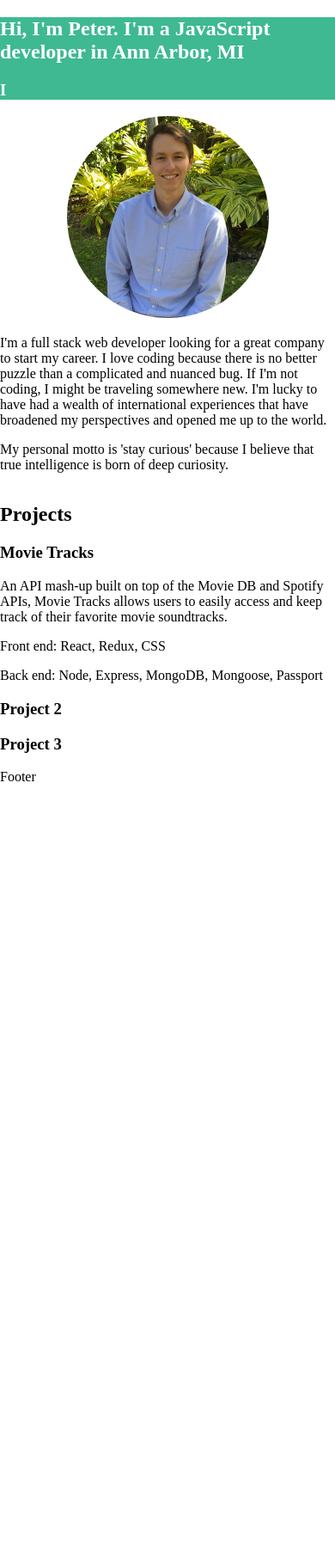
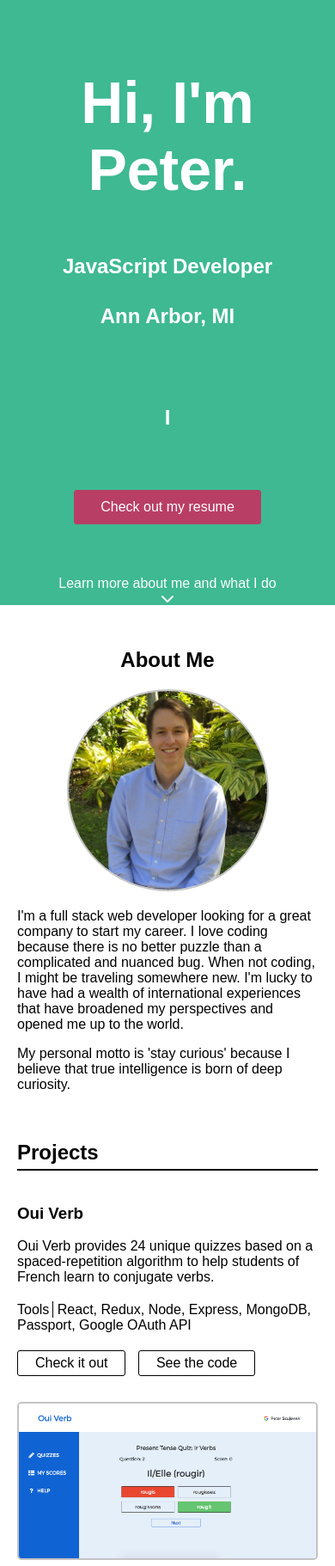
Before and after one commit to pszujewski/portfolio, a plain HTML site: page index.html in a window 390 px wide. Shown: the top 1822 px of the page at 86% size. Before the commit the page ends 913 px from the top, so only its background shows below. Drawn offline with nearby package versions, Linux system fonts and the light colour scheme; a web font is replaced by a local one.

Commit message:
Working on mobile and desktop layouts

```diff
--- /dev/null
+++ b/alt.css
@@ -0,0 +1,26 @@
+.home {
+  /*position: relative;*/
+  text-align: center;
+  /*background: url(assets/rowing.jpg) no-repeat center center;
+  -webkit-background-size: cover;
+  -moz-background-size: cover;
+  -o-background-size: cover;
+  background-size: cover;*/
+  min-height: 600px;
+  margin-bottom: 50px;
+}
+
+/*.home .cover {
+  z-index: 0;
+  top: 0;
+  left: 0;
+  position: absolute;
+  min-width: 100%;
+  height: 600px;
+  background-color: rgba(255, 255, 255, 0.5);
+}*/
+
+/*.home .content {
+  position: relative;
+  z-index: 10;
+}*/
--- a/index.html
+++ b/index.html
@@ -6,18 +6,35 @@
     <title>Portfolio</title>
     <meta name="description" content="">
     <meta name="viewport" content="width=device-width, initial-scale=1">
+    <link href="https://fonts.googleapis.com/css?family=Damion" rel="stylesheet">
     <link rel="stylesheet" href="main.css" />
   </head>
   <body>
 
+      <header class='home' role="banner">
+
+        <!--<div class='cover'></div>-->
+        <div class='content'>
+          <h1>Hi, I'm Peter.</h1>
+          <div class='title-sub'>
+            <h2>JavaScript Developer</h2>
+            <h2>Ann Arbor, MI</h2>
+          </div>
+          <h2 class='typing'>I<span class="sub-header"></span></h2>
+          <button>Check out my resume</button>
+          <a class='scroll-target' href="#">
+            <span>Learn more about me and what I do</span>
+            <i class="fa fa-chevron-down" aria-hidden="true"></i>
+          </a>
+        </div>
+
+      </header>
+
       <main role="main">
 
-        <section class='home' role="banner">
-            <h1>Hi, I'm Peter. I'm a JavaScript developer in Ann Arbor, MI</h1>
-            <h3>I<span class="what-i-do"></span></h3>
-        </section>
-
         <section class='about-me' role='about-me'>
+          <h2>About Me</h2>
+          <div class='about-me-flex'>
             <div class="item-photo-container">
               <img src='./assets/me.png' alt='me' />
             </div>
@@ -25,7 +42,7 @@
               <p>
                 I'm a full stack web developer looking for a great company to start my
                 career. I love coding because there is no better puzzle than a complicated
-              and nuanced bug. If I'm not coding, I might be traveling somewhere new. I'm
+                and nuanced bug. When not coding, I might be traveling somewhere new. I'm
                 lucky to have had a wealth of international experiences that have broadened
                 my perspectives and opened me up to the world.
               </p>
@@ -34,45 +51,86 @@
                 intelligence is born of deep curiosity.
               </p>
             </div>
+          </div>
         </section>
 
-        <section role='projects'>
+        <section class='projects-container' role='projects'>
 
           <h2>Projects</h2>
 
-          <section role='project-1'>
-              <h3>Movie Tracks</h3>
+          <section class='project oui' role='project-1'>
+              <h3>Oui Verb</h3>
+              <div class='description'>
                 <p>
-                An API mash-up built on top of the Movie DB and Spotify APIs,
-                Movie Tracks allows users to easily access and keep track of
-                their favorite movie soundtracks.
+                   Oui Verb provides 24 unique quizzes based on a spaced-repetition algorithm
+                   to help students of French learn to conjugate verbs.
                 </p>
-              <p>Front end: React, Redux, CSS</p>
-              <p>Back end: Node, Express, MongoDB, Mongoose, Passport</p>
+                <p><span class='tool-wrap'>Tools</span> React, Redux, Node, Express, MongoDB, Passport, Google OAuth API</p>
+                <button><a href='https://ouiverb.herokuapp.com/'>Check it out</a></button>
+                <button><a>See the code</a></button>
+              </div>
+              <div class='project-image-wrap'>
+                <img src="assets/oui-verb.png" alt="Oui-Verb" />
+              </div>
           </section>
 
-          <section role='project-2'>
-              <h3>Project 2</h3>
+          <section class='project d3' role='project-2'>
+              <h3>Visualizing Linguistic Diversity in the U.S.</h3>
+              <div class='description'>
+                <p>
+                   A data visualization project that brings U.S. census data to life through
+                   charts and maps
+                </p>
+                <p><span class='tool-wrap'>Tools</span> D3, SVG, jQuery, jQueryUI, ES6</p>
+                <button><a href="https://github.com/pszujewski/d3-language-diversity">Check it out</a></button>
+                <button><a href="https://pszujewski.github.io/d3-language-diversity/">See the code</a></button>
+              </div>
+              <div class='project-image-wrap'>
+                <img src="assets/d3-map.png" alt="d3-Map" />
+              </div>
           </section>
 
-          <section role='project-3'>
-              <h3>Project 3</h3>
+          <section class='project' role='project-3'>
+              <h3>Movie Tracks</h3>
+              <div class='description'>
+                <p>
+                  A web API mash-up that allows users to listen
+                  and keep track of their favorite movie soundtracks.
+                </p>
+                <p><span class='tool-wrap'>Tools</span> React, Redux, Node, Express, MongoDB, Mongoose, Passport</p>
+                <button><a>Check it out</a></button>
+                <button><a>See the code</a></button>
+              </div>
+              <div class='project-image-wrap'>
+                <img src="assets/movie-tracks.png" alt="Movie-Tracks" />
+              </div>
           </section>
 
         </section>
 
-       <footer role="contact">Footer</footer>
-
       </main>
 
+      <footer role="contact">
+        <h2>Contact</h2>
+        <h3>Are you a developer in Detroit or Ann Arbor?</h3>
+        <h3>I'd love to meet! Let's have a coffee.</h3>
+        <div class='contact-icon-bin'>
+        <i class="fa fa-envelope-o" aria-hidden="true"></i>
+        <i class="fa fa-linkedin-square" aria-hidden="true"></i>
+        <i class="fa fa-github" aria-hidden="true"></i>
+        </div>
+        <a href="#">Take me to the top</a>
+      </footer>
+
     <!-- Scripts -->
+    <script src="https://use.fontawesome.com/644aee1959.js"></script>
     <script src="https://cdnjs.cloudflare.com/ajax/libs/jquery/3.2.1/jquery.min.js"></script>
     <script src="https://cdnjs.cloudflare.com/ajax/libs/typed.js/1.1.7/typed.min.js"></script>
     <script src="script.js"></script>
     <script>
       $(function(){
-        $(".what-i-do").typed({
-            strings: [" build web apps.", " love to learn.", " like maps and data analysis.", " enjoy playing sports."],
+        $(".sub-header").typed({
+            strings: [" love all things JavaScript.", " build web apps.", " love to learn.", " collect maps!", " enjoy playing team sports."],
             typeSpeed: 100,
             loop: true
         });
--- a/main.css
+++ b/main.css
@@ -1,25 +1,123 @@
-/*
-http://jasondobrowner.com/
-http://paulhyunchong.com/
-http://www.timpaik.co/
-https://brandcolors.net/
-*/
-
 * {
   box-sizing: border-box;
+}
+
+a {
+  text-decoration: none;
+  cursor: pointer;
+  color: inherit
+}
+
+main {
+  padding: 0 20px;
 }
 
 body {
   margin: 0;
   padding: 0;
+  font-family: Arial, Helvetica, sans-serif;
 }
 
+/* Header Banner Home */
 .home {
+  text-align: center;
+  min-height: 600px;
+  margin-bottom: 50px;
   background-color: #3eb991;
   color: #fff;
 }
 
+.home .content button {
+  background: #b93e66;
+  font-size: 16px;
+  padding: 10px 30px;
+  border: 1px solid #b93e66;
+  color: #fff;
+  border-radius: 3px;
+}
+
+.home h1 {
+  font-family: 'Damion', Arial, Helvetica, sans-serif;
+  padding-top: 80px;
+  font-size: 68px;
+  margin-top: 0;
+  margin-bottom: 0;
+  padding-bottom: 40px;
+}
+
+.home .title-sub {
+  padding-bottom: 50px;
+}
+
+.home .title-sub h2:first-child {
+  margin: 0;
+  padding-top: 20px;
+}
+
+.home .title-sub h2:nth-child(2) {
+  padding-top: 30px;
+  padding-bottom: 20px;
+  margin: 0;
+}
+
+.home .typing {
+  margin: 0;
+  padding-top: 20px;
+  padding-bottom: 70px;
+}
+
+.home .scroll-target {
+  padding-top: 60px;
+  display: block;
+}
+
+.home .scroll-target i {
+  display: block;
+}
+
+@media only screen and (min-width: 640px) {
+  .home {
+    min-height: 450px;
+  }
+  .home h1 {
+    padding-bottom: 0;
+  }
+  .home .title-sub {
+    padding-bottom: 30px;
+  }
+  .home .title-sub h2:first-child {
+    padding-top: 20px;
+  }
+  .home .title-sub h2:nth-child(2) {
+    padding-top: 10px;
+  }
+  .home .scroll-target {
+    padding-top: 40px;
+    padding-bottom: 20px;
+  }
+  .home h1 {
+    padding-top: 40px;
+  }
+  .home .typing {
+    padding-top: 0;
+    padding-bottom: 40px;
+  }
+  .home .scroll-target {
+    padding-top: 40px;
+    padding-bottom: 20px;
+  }
+}
+
+/* About Me section */
 .about-me {
+  margin-bottom: 40px;
+}
+
+.about-me h2 {
+  text-align: center;
+}
+
+.about-me-flex {
   display: flex;
   flex-wrap: wrap;
 }
@@ -34,4 +132,70 @@ body {
   height: 235px;
   width: 235px;
   border-radius: 100%;
+  border: 2px solid #c4c4c4;
 }
+
+.projects-container h2 {
+  margin-bottom: 0;
+  padding-bottom: 5px;
+  border-bottom: 2px solid black;
+}
+
+.project {
+  padding-top: 20px;
+  padding-bottom: 40px;
+}
+
+.oui, .d3 {
+  border-bottom: 2px solid #c4c4c4;
+}
+
+.tool-wrap {
+  padding: 1px 4px 1px 0;
+  border-right: 1px solid black;
+}
+
+.project button {
+  border: 1px solid black;
+  background: transparent;
+  border-radius: 3px;
+  padding: 5px 20px;
+  margin-bottom: 30px;
+  margin-right: 10px;
+  font-size: 16px;
+}
+
+.project .description p {
+  margin-bottom: 20px;
+}
+
+.project-image-wrap {
+  max-width: 420px;
+  margin: 0 auto;
+}
+
+.project-image-wrap img {
+  width: 100%;
+  border-radius: 5px;
+  border: 2px solid #c4c4c4;
+}
+
+footer {
+  background-color: #6ecadc;
+  text-align: center;
+  padding: 40px 20px;
+  margin-top: 80px;
+  color: #081d22;
+}
+
+footer a {
+  display: block;
+  text-align: right;
+  margin: 50px 0 10px;
+}
+
+.contact-icon-bin i {
+  font-size: 42px;
+  display: inline-block;
+  padding: 0 5px;
+}
```
Also changed, not shown: assets/d3-map.png (added), assets/oui-verb.png (added), assets/rowing.jpg (added). Lines whose indentation alone changed are shown as unchanged.
